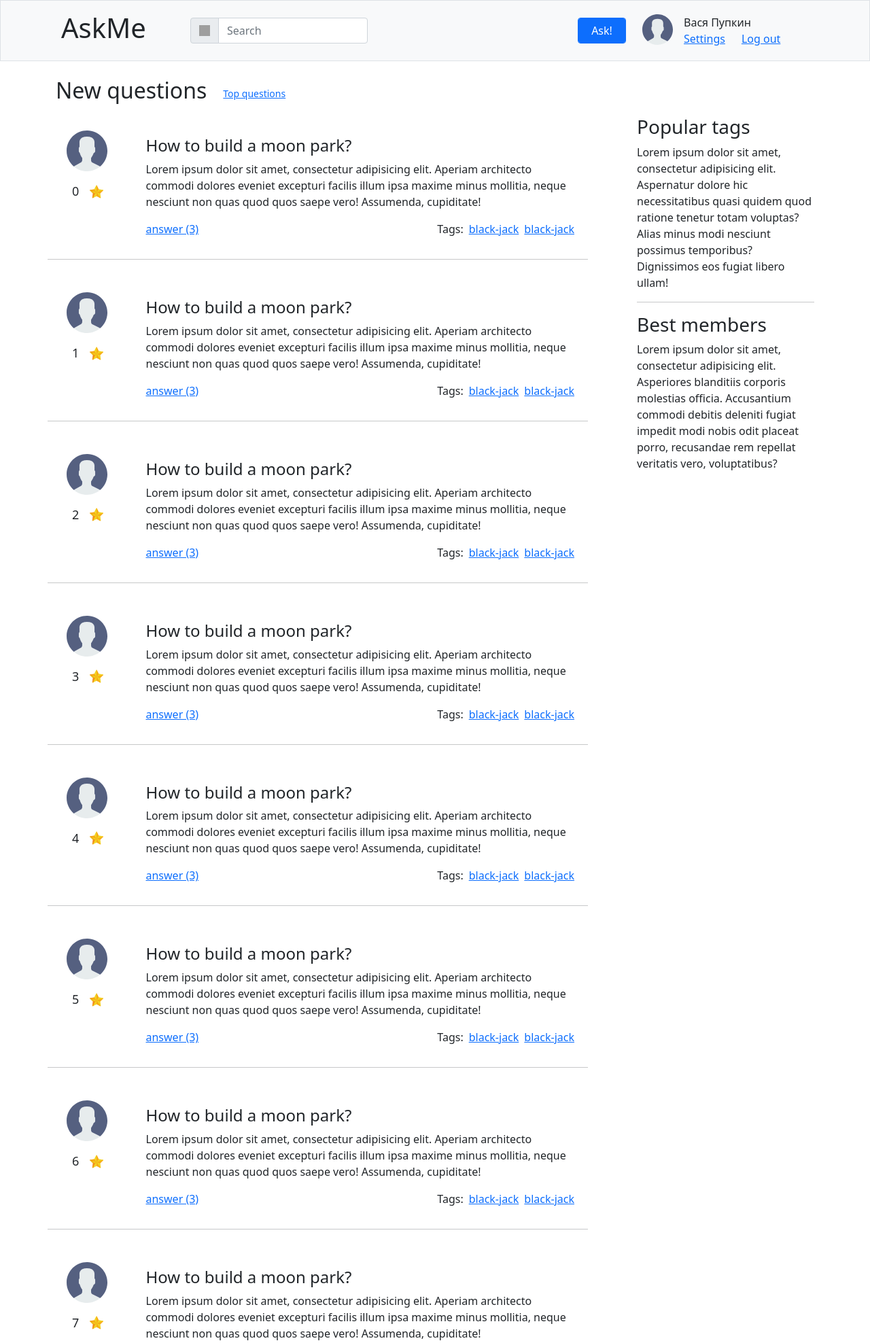
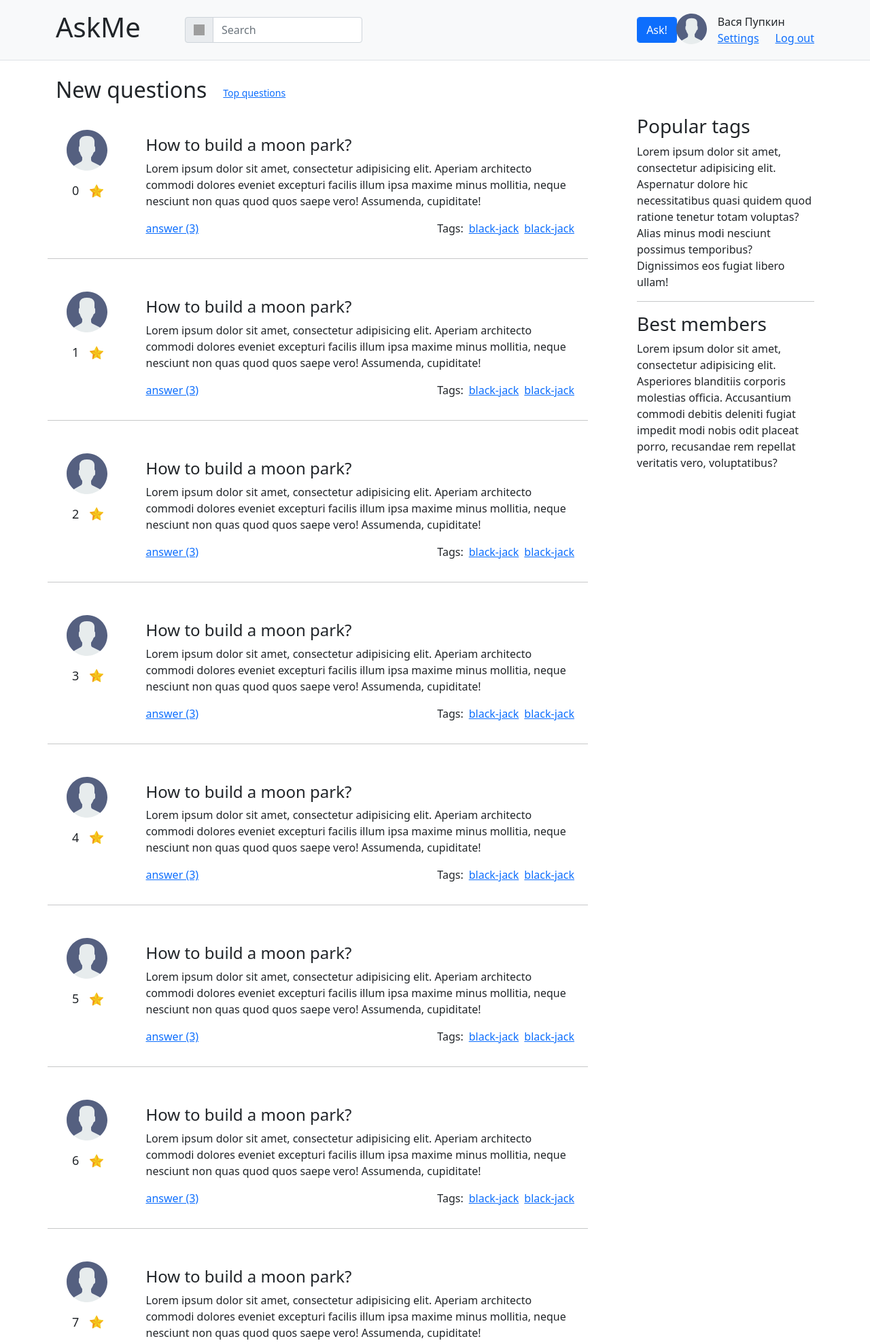
Before and after one commit to ITesserakt/Technopark-WEB, a Django app: page / in a window 1280 px wide. Shown: the top 1976 px of the page at 68% size. Run offline with Django 3.2, Linux system fonts and the light colour scheme; some libraries are stand-ins or nearby versions; grey boxes are pictures that could not be loaded.

```diff
--- a/app/urls.py
+++ b/app/urls.py
@@ -1,6 +1,5 @@
 from django.urls import path
 from . import views
-
 
 urlpatterns = [
     path('', views.index, name='index'),
--- a/templates/base.html
+++ b/templates/base.html
@@ -10,10 +10,10 @@
 </head>
 <body class="d-flex flex-column">
 {% block header %}
-    <header class="bg-light border">
+    <header class="bg-light border-bottom">
         <div class="container">
-            <div class="row align-items-center my-3 flex-wrap">
-                <div class="col-2 ms-2">
+            <div class="row align-items-center my-3 flex-wrap text-wrap">
+                <div class="col-2">
                     <h1>AskMe</h1>
                 </div>
                 <div class="col-3">
@@ -24,13 +24,13 @@
                         <input type="search" class="form-control" placeholder="Search">
                     </div>
                 </div>
-                <div class="col-3"></div>
-                <div class="col-1">
+                <div class="col-4"></div>
+                <div class="col-1 pe-4">
                     <form action="/ask">
                         <button class="btn btn-primary form-control">Ask!</button>
                     </form>
                 </div>
-                <div class="col-auto {% if authorized %} d-none {% endif %}">
+                <div class="col-2 justify-content-end {% if authorized %} d-none {% endif %}">
                     <div class="input-group">
                         <div class="row">
                             <div class="col"><a href="/login">Log in</a></div>
@@ -40,7 +40,7 @@
                         </div>
                     </div>
                 </div>
-                <div class="col-auto d-flex {% if not authorized %} d-none {% endif %}">
+                <div class="col-2 d-flex justify-content-end {% if not authorized %} d-none {% endif %}">
                     <img src="{% static 'img/user.svg' %}" alt="Avatar" width="45" height="45" class="me-2">
                     <div class="flex-wrap ms-2">
                         <div class="row">
```
